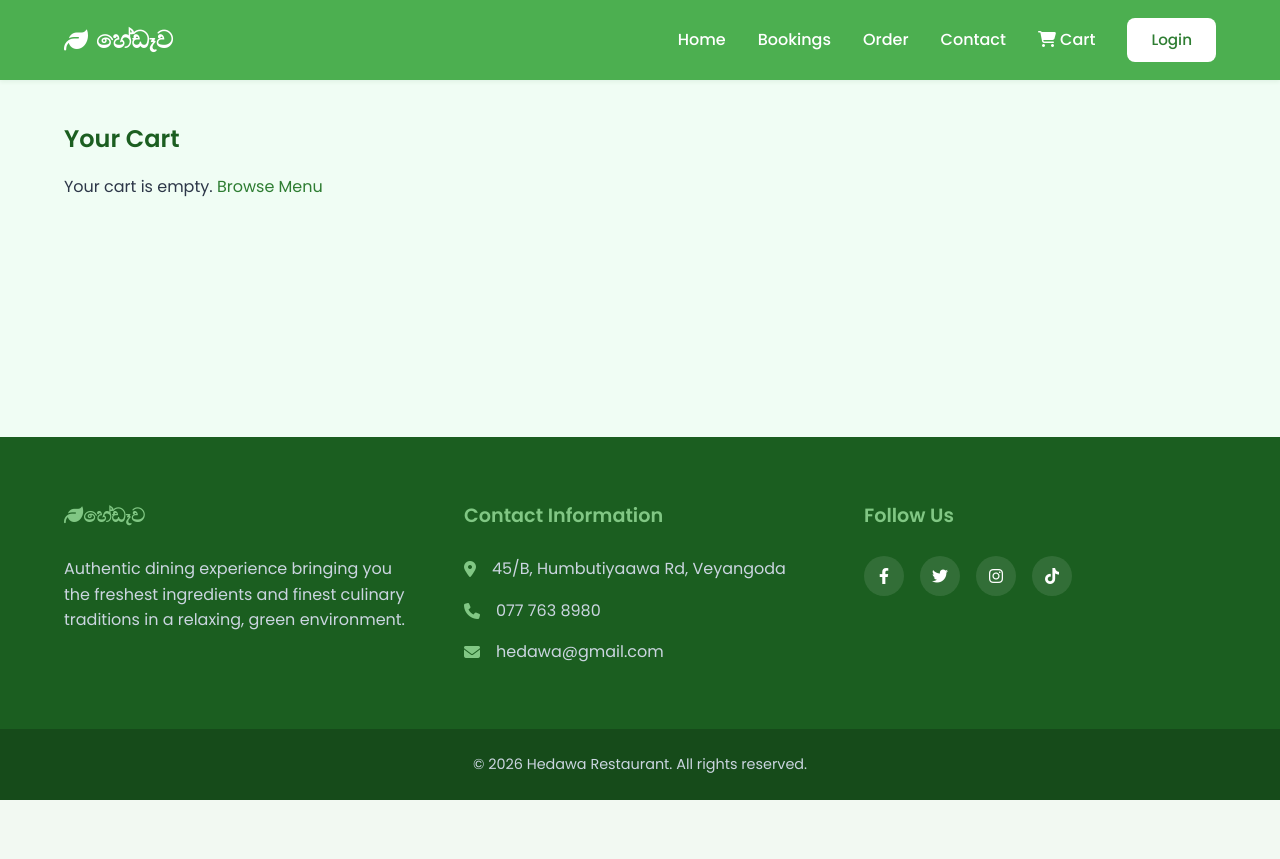
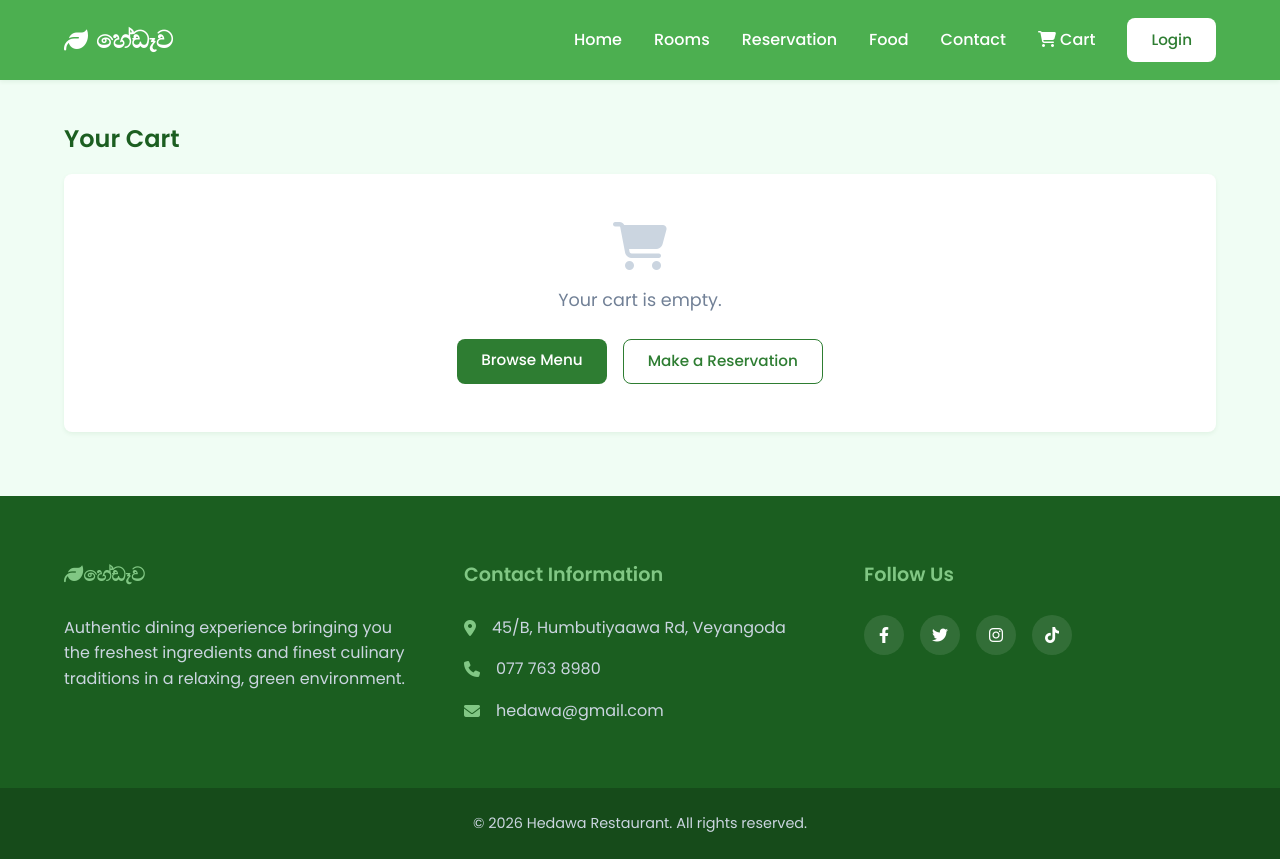
Before and after one commit to dilitha21/hedawa-hotel-project, a PHP site: page /cart.php in a window 1280 px wide. Before the commit the page ends 800 px from the top, so only its background shows below. Run offline with PHP 8.4, Linux system fonts and the light colour scheme.

Commit message:
Update UI components, reservation system, and cart logic on feature-update branch

```diff
--- a/cart.php
+++ b/cart.php
@@ -3,14 +3,24 @@ require_once 'includes/db_connect.php';
 require_once 'includes/header.php';
 
 $cart = $_SESSION['cart'] ?? [];
+$res_cart = $_SESSION['reservation_cart'] ?? [];
 $cart_total = 0;
 ?>
 
 <h2>Your Cart</h2>
 
-<?php if (empty($cart)): ?>
-    <p>Your cart is empty. <a href="pages/orders.php">Browse Menu</a></p>
+<?php if (empty($cart) && empty($res_cart)): ?>
+    <div style="background: var(--white); padding: 3rem; text-align: center; border-radius: var(--radius); box-shadow: var(--shadow-sm);">
+        <i class="fa-solid fa-cart-shopping" style="font-size: 3rem; color: #cbd5e0; margin-bottom: 1rem;"></i>
+        <p style="color: var(--text-muted); font-size: 1.1rem;">Your cart is empty.</p>
+        <div style="margin-top: 1.5rem; display: flex; gap: 1rem; justify-content: center;">
+            <a href="pages/orders.php" class="btn">Browse Menu</a>
+            <a href="pages/reservation.php" class="btn btn-outline">Make a Reservation</a>
+        </div>
+    </div>
 <?php else: ?>
+    <?php if(!empty($cart)): ?>
+    <h3 style="margin-bottom: 1rem; color: var(--primary-dark);"><i class="fa-solid fa-utensils"></i> Food Orders</h3>
     <table class="cart-table">
         <thead>
             <tr>
@@ -23,7 +33,6 @@ $cart_total = 0;
         </thead>
         <tbody>
             <?php
-            $cart_total = 0;
             foreach($cart as $item_id => $quantity):
                 $stmt = $pdo->prepare("SELECT name, price FROM food WHERE id = ?");
                 $stmt->execute([$item_id]);
@@ -41,7 +50,7 @@ $cart_total = 0;
                     <form action="actions/cart_process.php" method="POST" style="display:inline; padding:0; box-shadow:none; margin:0;">
                         <input type="hidden" name="action" value="remove">
                         <input type="hidden" name="item_id" value="<?= $item_id ?>">
-                        <button type="submit">Remove</button>
+                        <button type="submit" style="background:none; border:1px solid #e53e3e; color:#e53e3e; padding: 0.3rem 0.6rem; border-radius: 4px; cursor: pointer;">Remove</button>
                     </form>
                 </td>
             </tr>
@@ -50,15 +59,53 @@ $cart_total = 0;
             endforeach;
             ?>
         </tbody>
-        <tfoot>
+    </table>
+    <?php endif; ?>
+
+    <?php if(!empty($res_cart)): ?>
+    <h3 style="margin-top: 2rem; margin-bottom: 1rem; color: var(--primary-dark);"><i class="fa-solid fa-calendar-check"></i> Reservations</h3>
+    <table class="cart-table" style="margin-bottom: 2rem;">
+        <thead>
             <tr>
-                <th colspan="3" style="text-align: right;">Total:</th>
-                <th colspan="2">$<?= number_format($cart_total, 2) ?></th>
+                <th>Space</th>
+                <th>Date & Time</th>
+                <th>Guests</th>
+                <th>Fee</th>
+                <th>Action</th>
             </tr>
-        </tfoot>
+        </thead>
+        <tbody>
+            <?php
+            foreach($res_cart as $res_id => $res):
+                $stmt = $pdo->prepare("SELECT name, price FROM rooms WHERE id = ?");
+                $stmt->execute([$res['room_id']]);
+                $room = $stmt->fetch();
+                if($room):
+                    $cart_total += $room['price'];
+            ?>
+            <tr>
+                <td><strong><?= htmlspecialchars($room['name']) ?></strong></td>
+                <td><?= htmlspecialchars($res['date']) ?> at <?= htmlspecialchars($res['time']) ?></td>
+                <td><?= htmlspecialchars($res['guests']) ?> people</td>
+                <td>$<?= number_format($room['price'], 2) ?></td>
+                <td>
+                    <form action="actions/cart_process.php" method="POST" style="display:inline; padding:0; box-shadow:none; margin:0;">
+                        <input type="hidden" name="action" value="remove_reservation">
+                        <input type="hidden" name="res_id" value="<?= $res_id ?>">
+                        <button type="submit" style="background:none; border:1px solid #e53e3e; color:#e53e3e; padding: 0.3rem 0.6rem; border-radius: 4px; cursor: pointer;">Remove</button>
+                    </form>
+                </td>
+            </tr>
+            <?php
+                endif;
+            endforeach;
+            ?>
+        </tbody>
     </table>
+    <?php endif; ?>
 
-    <div class="cart-summary">
+    <div style="background: var(--white); padding: 1.5rem; border-radius: var(--radius); box-shadow: var(--shadow-sm); display: flex; justify-content: space-between; align-items: center; margin-top: 2rem;">
+        <h3 style="margin: 0; color: var(--primary-dark);">Total: $<?= number_format($cart_total, 2) ?></h3>
         <a href="checkout.php" class="btn">Proceed to Checkout</a>
     </div>
 <?php endif; ?>
--- a/database.sql
+++ b/database.sql
@@ -86,7 +86,9 @@ CREATE TABLE contacts (
 INSERT INTO rooms (name, description, price, capacity) VALUES
 ('Single', 'Cozy single room for solo travelers.', 50.00, 1),
 ('Double', 'Comfortable double room perfect for couples.', 85.00, 2),
-('Suite', 'Luxury suite with premium amenities and extra space.', 150.00, 4);
+('Suite', 'Luxury suite with premium amenities and extra space.', 150.00, 4),
+('Dining Table', 'Reserve a table for a magnificent dining experience.', 10.00, 4),
+('Reception Hall', 'A grand reception hall for weddings and large gatherings.', 500.00, 100);
 
 -- Seed Food
 INSERT INTO food (name, description, price, category) VALUES
--- a/includes/header.php
+++ b/includes/header.php
@@ -35,10 +35,11 @@ $base_url = (strpos($_SERVER['SCRIPT_NAME'], '/pages/') !== false || strpos($_SE
 
             <ul class="nav-links">
                 <li><a href="<?= $base_url ?>index.php">Home</a></li>
-                <li><a href="<?= $base_url ?>pages/bookings.php">Bookings</a></li>
-                <li><a href="<?= $base_url ?>pages/orders.php">Order</a></li>
+                <li><a href="<?= $base_url ?>pages/bookings.php">Rooms</a></li>
+                <li><a href="<?= $base_url ?>pages/reservation.php">Reservation</a></li>
+                <li><a href="<?= $base_url ?>pages/orders.php">Food</a></li>
                 <li><a href="<?= $base_url ?>pages/contact.php">Contact</a></li>
-                <li><a href="<?= $base_url ?>pages/cart.php" class="cart-link"><i class="fa-solid fa-shopping-cart"></i> Cart</a></li>
+                <li><a href="<?= $base_url ?>cart.php" class="cart-link"><i class="fa-solid fa-shopping-cart"></i> Cart</a></li>
 
                 <?php if (isset($_SESSION['user_id'])): ?>
                     <?php if (isset($_SESSION['role']) && $_SESSION['role'] === 'staff'): ?>
@@ -46,7 +47,7 @@ $base_url = (strpos($_SERVER['SCRIPT_NAME'], '/pages/') !== false || strpos($_SE
                     <?php else: ?>
                         <li><a href="<?= $base_url ?>profile.php">Profile</a></li>
                     <?php endif; ?>
-                    <li><a href="<?= $base_url ?>actions/logout_process.php" class="btn btn-outline">Logout</a></li>
+                    <li><a href="<?= $base_url ?>actions/logout_process.php" class="btn" style="background-color: #9C2007; color: white;">Logout</a></li>
                 <?php else: ?>
                     <li><a href="<?= $base_url ?>login.php" class="btn">Login</a></li>
                 <?php endif; ?>
--- a/pages/bookings.php
+++ b/pages/bookings.php
@@ -4,7 +4,7 @@ require_once '../includes/auth_check.php';
 require_once '../includes/header.php';
 
 $user_id = $_SESSION['user_id'];
-$rooms = $pdo->query("SELECT * FROM rooms WHERE is_available = 1")->fetchAll();
+$rooms = $pdo->query("SELECT * FROM rooms WHERE name NOT IN ('Dining Table', 'Reception Hall') AND is_available = 1")->fetchAll();
 ?>
 <style>
     .room-card input[type="radio"]:checked + .card-content {
```
Also changed, not shown: actions/cart_process.php (+29 -0 lines), actions/checkout_process.php (+23 -3 lines), checkout.php (+4 -3 lines).
